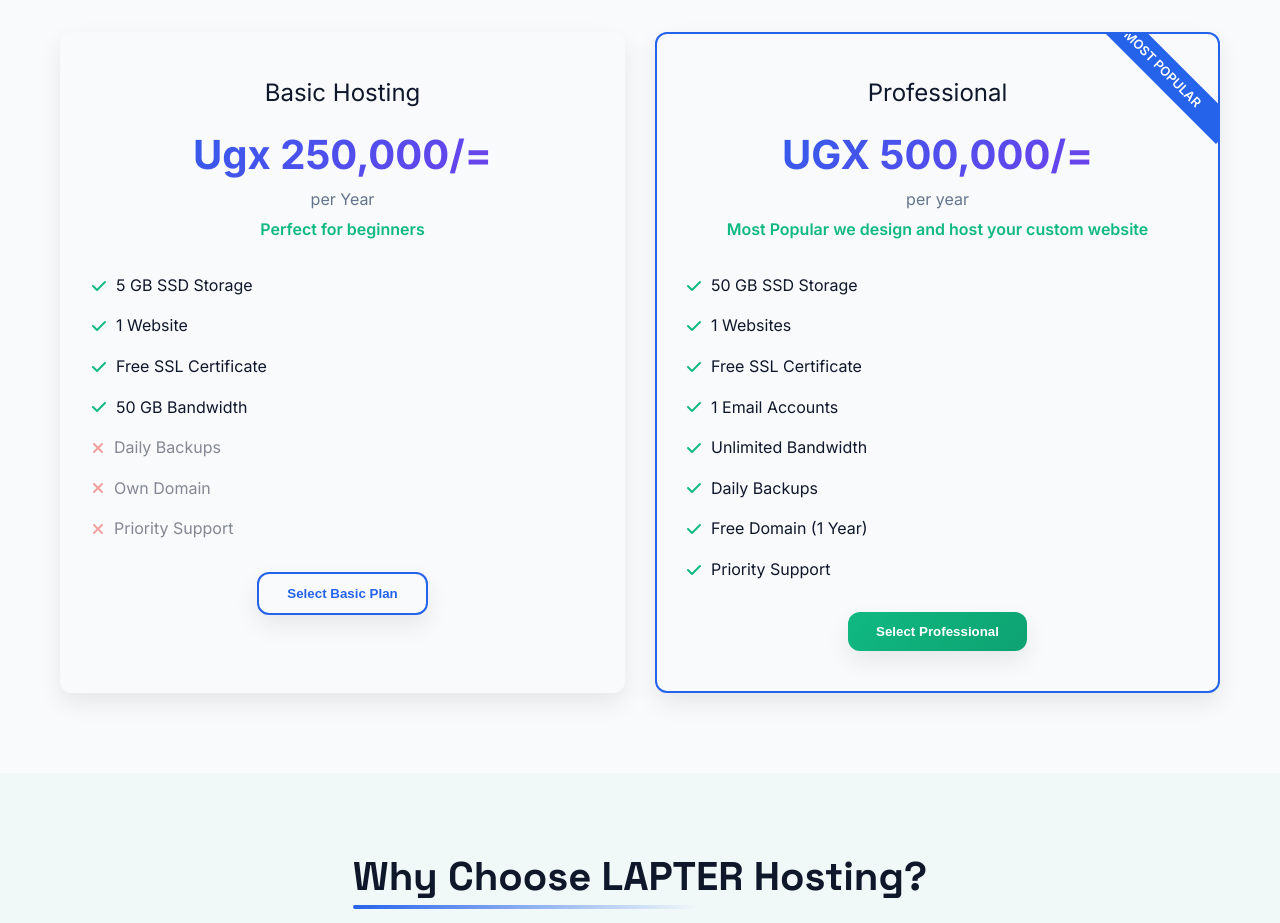
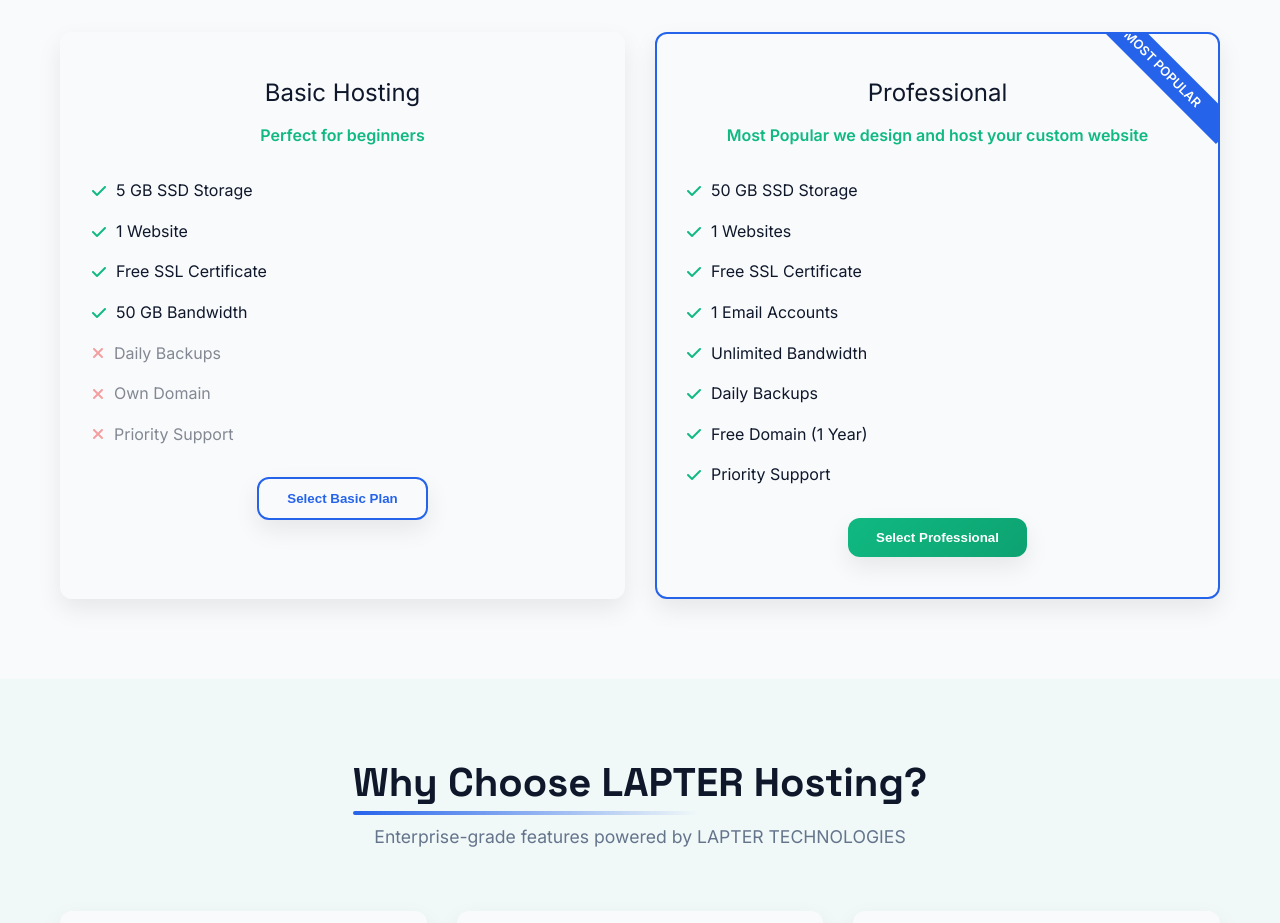
Before and after one commit to laptertechnologies-hue/laptertech-website, a plain HTML site: page hosting.html in a window 1280 px wide. Shown: the part 1000-1923 px from the top of the page. Drawn offline with Linux system fonts and the light colour scheme.

Commit message:
style: remove prices from hosting plans on hosting.html

```diff
--- a/hosting.html
+++ b/hosting.html
@@ -1168,8 +1168,6 @@
                 <div class="pricing-card">
                     <div class="pricing-header">
                         <div class="pricing-name">Basic Hosting</div>
-                        <div class="pricing-price">Ugx 250,000/=</div>
-                        <div class="pricing-period">per Year</div>
                         <div class="pricing-save">Perfect for beginners</div>
                     </div>
 
@@ -1192,8 +1190,6 @@
                 <div class="pricing-card popular">
                     <div class="pricing-header">
                         <div class="pricing-name">Professional</div>
-                        <div class="pricing-price">UGX 500,000/=</div>
-                        <div class="pricing-period">per year</div>
                         <div class="pricing-save">Most Popular we design and host your custom website</div>
                     </div>
 
```
